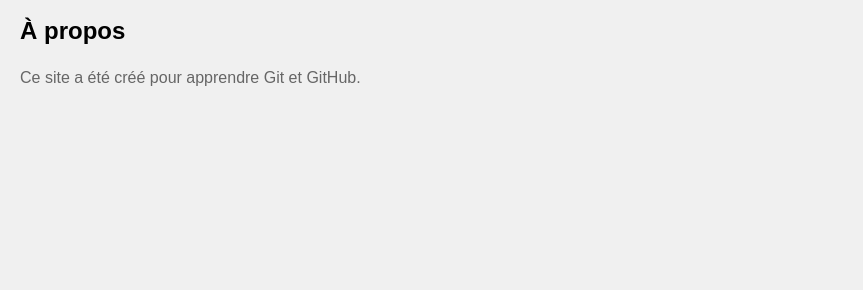
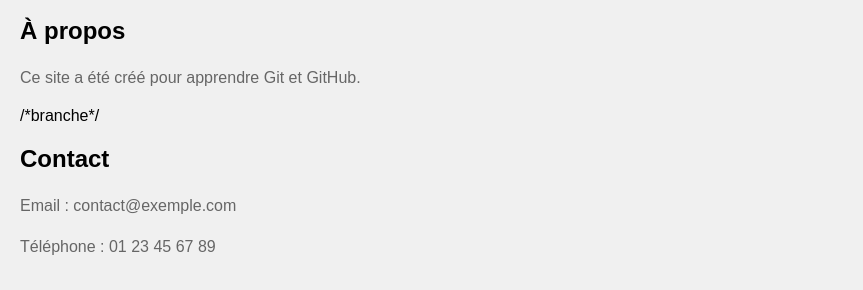
Before and after one commit to Ludovic268/projet_git, a plain HTML site: page index.html in a window 1280 px wide. Shown: the part 128-418 px from the top of the page, without its empty margins (0-863 px from the left). Drawn offline with Linux system fonts and the light colour scheme.

Commit message:
3eme commit ajout de branche

```diff
--- a/index.html
+++ b/index.html
@@ -13,5 +13,12 @@
         <h2>À propos</h2>
         <p>Ce site a été créé pour apprendre Git et GitHub.</p>
     </div>
+
+    /*branche*/
+    <div class="contact">
+        <h2>Contact</h2>
+        <p>Email : contact@exemple.com</p>
+        <p>Téléphone : 01 23 45 67 89</p>
+    </div>
 </body>
 </html>
```
